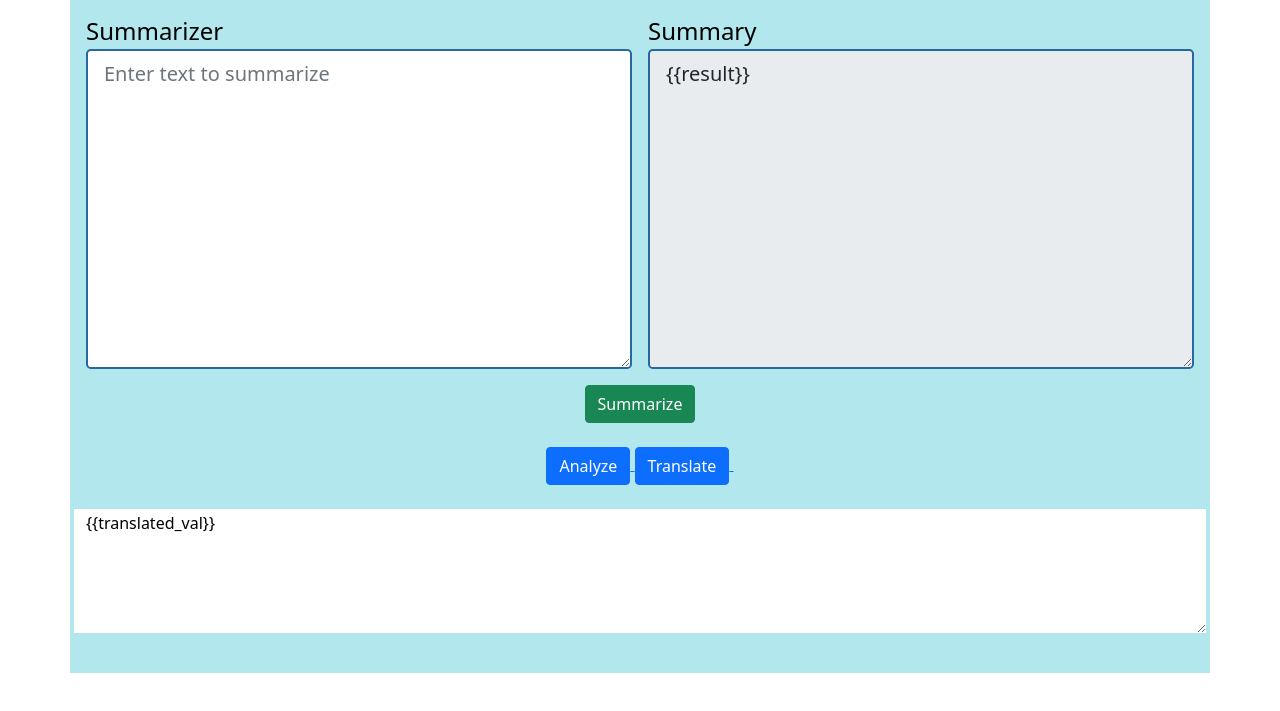
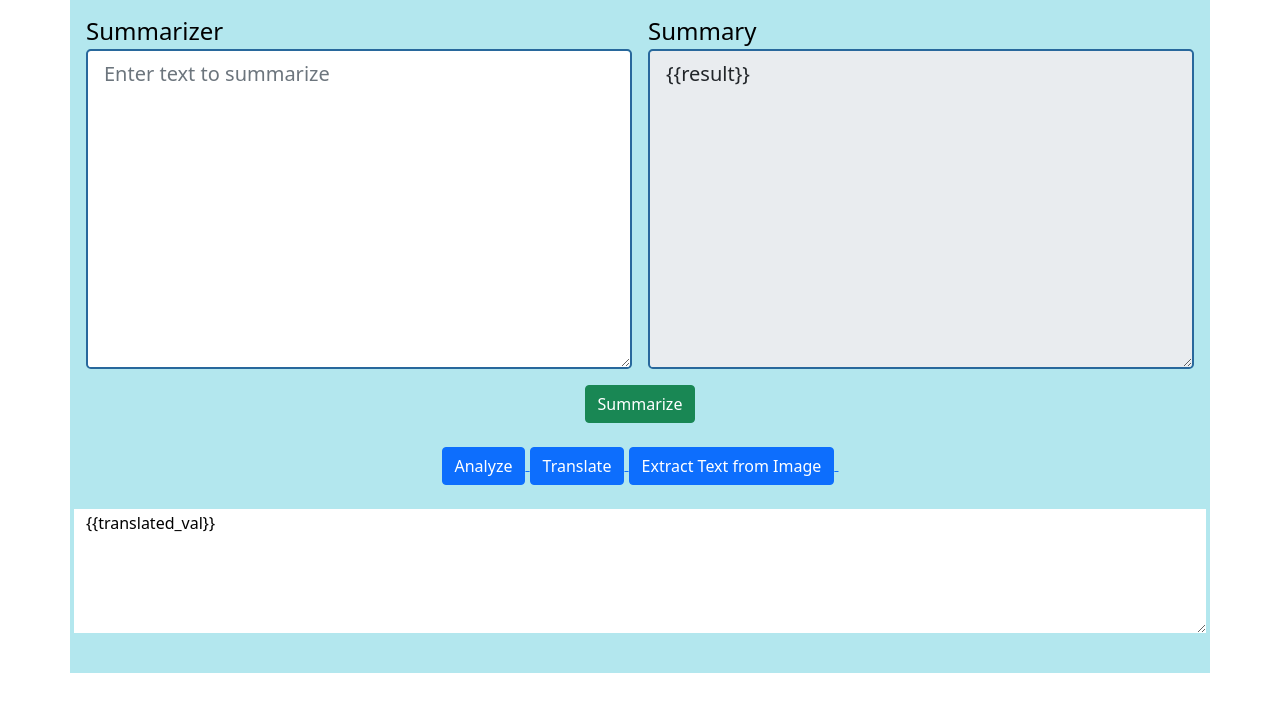
Before and after one commit to PShreya18/TextSummarizer, a plain HTML site: page index.html in a window 1280 px wide. Shown: the part 79-790 px from the top of the page. Drawn offline with nearby package versions, Linux system fonts and the light colour scheme.

Commit message:
Update index.html

```diff
--- a/index.html
+++ b/index.html
@@ -37,6 +37,7 @@
             <div class="btn-group" role="group">
                 <a href="/analyze"><button type="button" class="btn btn-primary">Analyze</button>&nbsp;</a>
                 <a href="/translate"><button type="button" class="btn btn-primary">Translate</button>&nbsp;</a>
+                <a href="/extract"><button type="button" class="btn btn-primary">Extract Text from Image</button>&nbsp;</a>
             </div><br><br>
         </center>
         <div class="row"><textarea readonly cols="35" rows="5" style="border:none;">{{translated_val}}</textarea></div>
```
